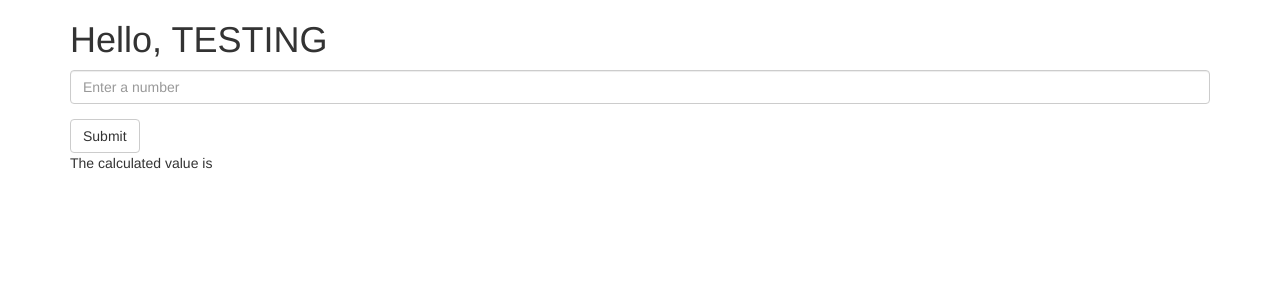
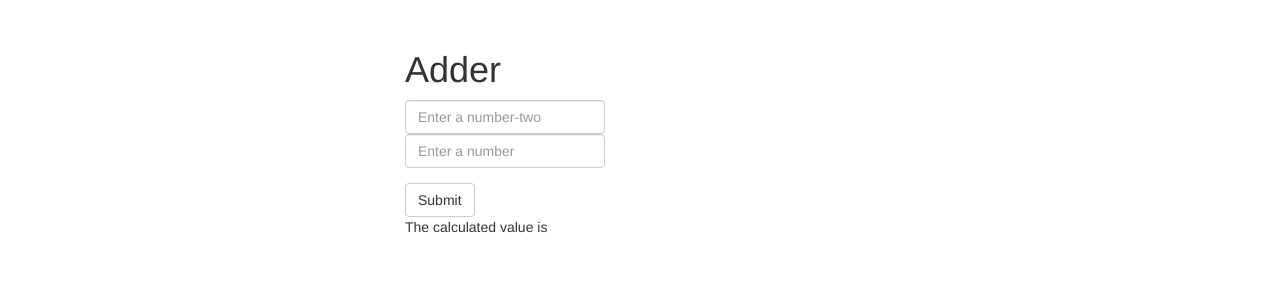
Before and after one commit to kelvinmuchui/gitApi, a Flask app: page / in a window 1280 px wide. Shown: the top 300 px of the page. Run offline with Flask 2, Linux system fonts and the light colour scheme; some libraries are stand-ins or nearby versions.

Commit message:
created a basic calculator app

```diff
--- a/app/app.py
+++ b/app/app.py
@@ -10,10 +10,11 @@ def hello():
 @app.route("/", methods= ['GET', 'POST'])
 def home():
     if request.method == 'POST':
-    	value = int(request.form['number'])
-        add_one = value + 1
-        return render_template('index.html', string="TESTING", value = add_one)
-    return render_template('index.html', string="TESTING")
+    	value_one = int(request.form['number_one'])
+    	value_two = int(request.form['number_two'])
+        total = value_one + value_two
+        return render_template('index.html', value = total)
+    return render_template('index.html')
 
 
 if __name__ == '__main__':
--- a/app/templates/index.html
+++ b/app/templates/index.html
@@ -1,16 +1,26 @@
 <!DOCTYPE html>
 <html>
   <head>
-    <title>Bootstrap 101 Template</title>
+    <title>Adder</title>
     <meta name="viewport" content="width=device-width, initial-scale=1.0">
     <link href="http://netdna.bootstrapcdn.com/bootstrap/3.1.1/css/bootstrap.min.css" rel="stylesheet" media="screen">
+    <style>
+    .container{
+      max-width: 500px;
+      padding-top: 30px;
+    }
+    input {
+      max-width: 200px;
+    }
+    </style>
   </head>
   <body>
     <div class="container">
-      <h1>Hello, {{string}}</h1>
+      <h1>Adder</h1>
        <form role="form" method="post">
             <div class="form-group">
-                <input type="number" class="form-control" name="number" placeholder="Enter a number" required>
+                <input type="number" class="form-control" name="number_one" placeholder="Enter a number-two" required>
+                <input type="number" class="form-control" name="number_two" placeholder="Enter a number" required>
 
             </div>
             <button type="submit" class="btn btn-default">Submit</button>
```
